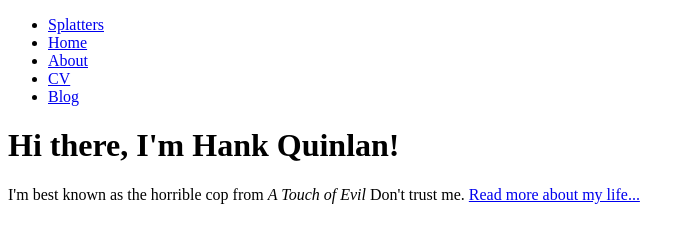
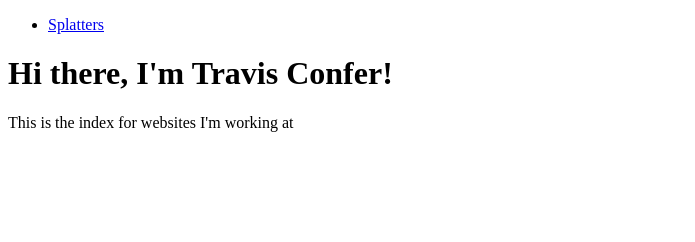
Before and after one commit to TravisCon/TravisCon.github.io, a plain HTML site: page index.html in a window 1280 px wide. Shown: the whole page, without its empty margins (0-695 px from the left). Drawn offline with Linux system fonts and the light colour scheme.

Commit message:
Update index.html
Making site unique

```diff
--- a/index.html
+++ b/index.html
@@ -7,16 +7,12 @@
 		<nav>
     		<ul>
         		<li><a href="/splatters_main.html">Splatters</a></li>
-			<li><a href="/">Home</a></li>
-	        	<li><a href="/about">About</a></li>
-        		<li><a href="/cv">CV</a></li>
-        		<li><a href="/blog">Blog</a></li>
     		</ul>
 		</nav>
 		<div class="container">
     		<div class="blurb">
-        		<h1>Hi there, I'm Hank Quinlan!</h1>
-				<p>I'm best known as the horrible cop from <em>A Touch of Evil</em> Don't trust me. <a href="/about">Read more about my life...</a></p>
+        		<h1>Hi there, I'm Travis Confer!</h1>
+			<p>This is the index for websites I'm working at</p>
     		</div><!-- /.blurb -->
 		</div><!-- /.container -->
 		<footer>
```
